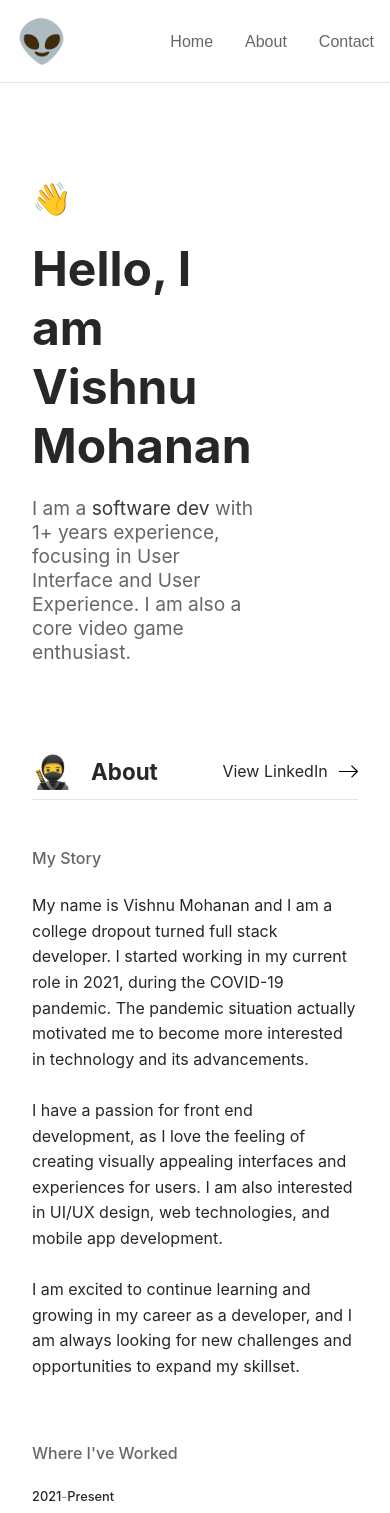
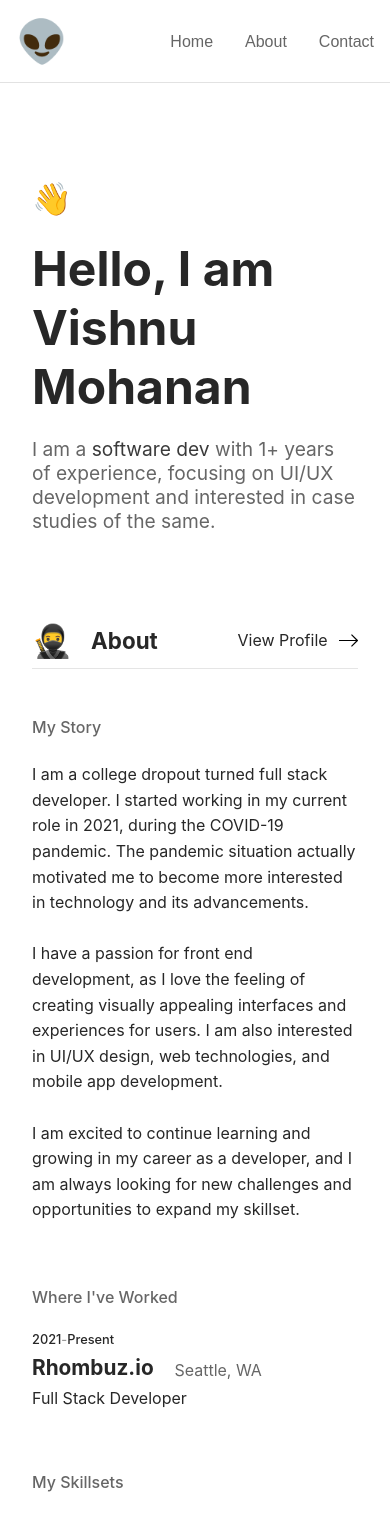
Before and after one commit to vishnumohanan404/myportfolio, a React (Create React App) app: page / in a window 390 px wide. Shown: the top 1513 px of the page. Built offline with nearby package versions, Linux system fonts and the light colour scheme.

Commit message:
ui responsive

```diff
--- a/src/components/AboutSection/index.js
+++ b/src/components/AboutSection/index.js
@@ -41,19 +41,18 @@ const AboutSection = () => {
         name={"about"}
         title={"About"}
         icon={"🥷"}
-        linkName={"View LinkedIn"}
-        link={"https://www.linkedin.com/in/vishnu-mohan-470971179/"}
+        linkName={"View Profile"}
+        link={"https://vishnumohanan.hashnode.dev/"}
       />
       <div className="about-section-content-row">
         <div className="about-section item">
           <div className="title">My Story</div>
           <div className="content">
             <p>
-              My name is Vishnu Mohanan and I am a college dropout turned full
-              stack developer. I started working in my current role in 2021,
-              during the COVID-19 pandemic. The pandemic situation actually
-              motivated me to become more interested in technology and its
-              advancements.
+              I am a college dropout turned full stack developer. I started
+              working in my current role in 2021, during the COVID-19 pandemic.
+              The pandemic situation actually motivated me to become more
+              interested in technology and its advancements.
             </p>
             <p>
               I have a passion for front end development, as I love the feeling
--- a/src/components/ContactSection/index.js
+++ b/src/components/ContactSection/index.js
@@ -8,7 +8,8 @@ const ContactSection = () => {
         name={"contact"}
         title={"Contact"}
         icon={"🤙"}
-        linkName={false}
+        linkName={"View LinkedIn"}
+        link={"https://www.linkedin.com/in/vishnu-mohan-470971179/"}
       />
       <div className="contact-section-row">
         <div className="text">
--- a/src/components/Hero/hero.css
+++ b/src/components/Hero/hero.css
@@ -30,3 +30,9 @@
 .hero-section .section-desc span {
   color: rgb(58, 58, 58);
 }
+
+@media (max-width: 720px) {
+  .hero-container .hero-section.right {
+    display: none;
+  }
+}
--- a/src/components/Hero/index.js
+++ b/src/components/Hero/index.js
@@ -8,9 +8,8 @@ const Hero = () => {
         <div className="section-icon">👋</div>
         <div className="section-title">Hello, I am Vishnu Mohanan</div>
         <div className="section-desc">
-          I am a <span>software dev</span> with 1+ years experience, focusing in
-          User Interface and User Experience. I am also a core video game
-          enthusiast.
+          I am a <span>software dev</span> with 1+ years of experience, focusing on
+          UI/UX development and interested in case studies of the same.
         </div>
       </div>
       <div className="hero-section right">
```
